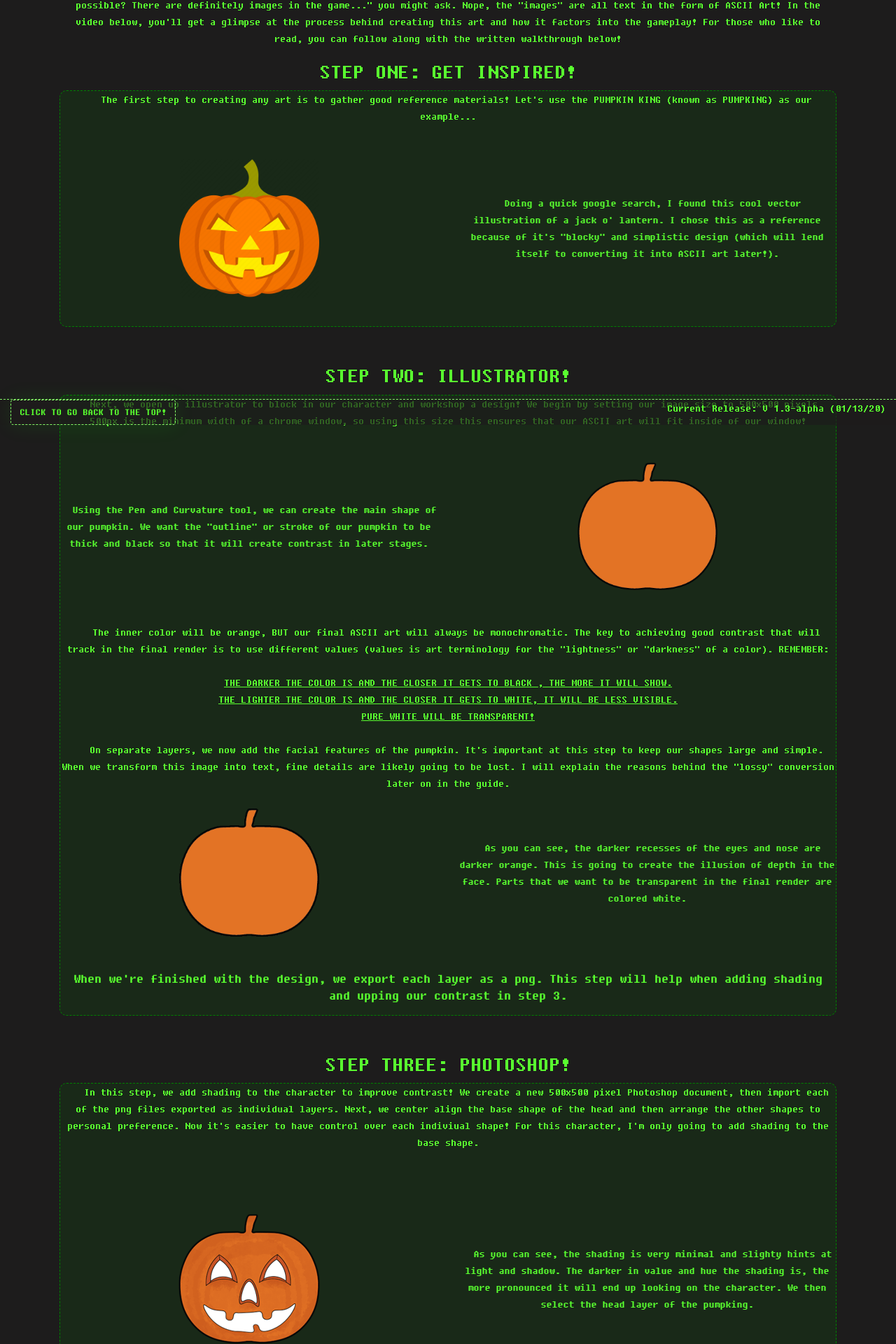
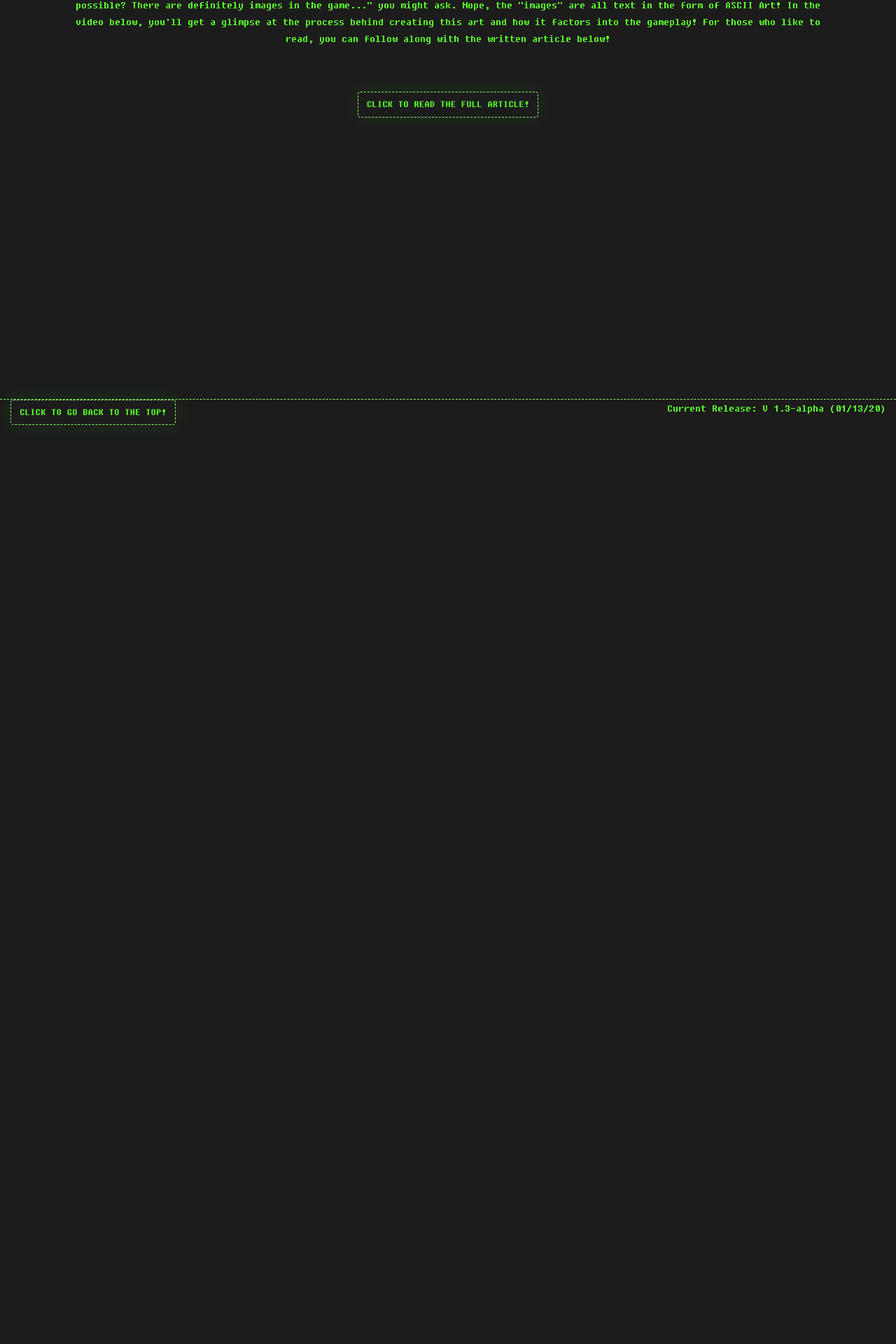
Before and after one commit to davidfioravanti/jsrpg-react, a React (Create React App) app in the folder client/: page /design in a window 1280 px wide. Shown: the part 193-2113 px from the top of the page at 70% size. After the commit the page ends 800 px from the top, so only its background shows below. Built offline with nearby package versions, Linux system fonts and the light colour scheme.

Commit message:
Updated with collapsible content. Removed unused.

```diff
--- a/client/src/components/Pages/Design/Design.js
+++ b/client/src/components/Pages/Design/Design.js
@@ -7,22 +7,28 @@ class Design extends React.Component {
   render() {
     return (
       <div id="designWrapper">
-        <Navigation/>
+        <Navigation />
         <div className="container text-center">
           <h1>THE DESIGN</h1>
           <p> At it's core, JSRPG's charm comes down to it's clever design. The game in it's entirety DOES NOT feature a single
               image. "How is that possible? There are definitely images in the game..." you might ask. Nope, the "images"
               are all text in the form of ASCII Art! In the video below, you'll get a glimpse at the process behind creating
               this art and how it factors into the gameplay! For those who like to read, you can follow along with the written
-                walkthrough below!
+              article below!
             </p>
+          <br/><br/>
+          <button className="btn btn-success" type="button" data-toggle="collapse" data-target="#designArticle" aria-expanded="false" aria-controls="blog1">
+            CLICK TO READ THE FULL ARTICLE!
+          </button>
+          <div id="designArticle" className="collapse">
+            <br/><br/>
             <h2>STEP ONE: GET INSPIRED!</h2>
             <div className="sectionBg">
               <p className="text-center">
                 &nbsp;&nbsp; The first step to creating any art is to gather good reference materials!
                 Let's use the PUMPKIN KING (known as PUMPKING) as our example...
-             <br/><br/>
-             <br/>
+             <br /><br />
+                <br />
                 <div className="row">
                   <div className="col">
                     <img className="jackOLantern" src="../../assets/images/jack-o-lantern.png" alt=""></img>
@@ -43,8 +49,8 @@ class Design extends React.Component {
                 &nbsp;&nbsp; Next, we open up illustrator to block in our character and workshop a design! We begin by setting our image size to
                 500x500 pixels. 500px is the minimum width of a chrome window, so using this size this ensures that our
                 ASCII art will fit inside of our window!
-             <br/><br/>
-             <br/>
+             <br /><br />
+                <br />
                 <div className="row">
                   <div className="col autoMargin">
                     &nbsp;&nbsp;Using the Pen and Curvature tool, we can create the main shape of our pumpkin.
@@ -55,26 +61,26 @@ class Design extends React.Component {
                     <img className="pumpkin1" src="../../assets/images/pumpkinStep1.png" alt=""></img>
                   </div>
                 </div>
-             <br/><br/>
+                <br /><br />
                 &nbsp;&nbsp; The inner color will be orange, BUT our final ASCII art will always be monochromatic.
                 The key to achieving good contrast that will track in the final render is to use different values
                 (values is art terminology for the "lightness" or "darkness" of a color). REMEMBER:
-             <br/><br/>
+             <br /><br />
                 <span className="text-center">
                   <u>
                     THE DARKER THE COLOR IS AND THE CLOSER IT GETS TO BLACK , THE MORE IT WILL SHOW.
-                 <br/>
+                 <br />
                     THE LIGHTER THE COLOR IS AND THE CLOSER IT GETS TO WHITE, IT WILL BE LESS VISIBLE.
-                 <br/>
+                 <br />
                     PURE WHITE WILL BE TRANSPARENT!
                  </u>
                 </span>
-             <br/><br/>
+                <br /><br />
                 &nbsp;&nbsp; On separate layers, we now add the facial features of the pumpkin. It's important at
                 this step to keep our shapes large and simple. When we transform this image into
                 text, fine details are likely going to be lost. I will explain the reasons behind the
                 "lossy" conversion later on in the guide.
-             <br/><br/>
+             <br /><br />
                 <div className="row">
                   <div className="col">
                     <img className="pumpkin1" src="../../assets/images/pumpkinStep2Part2.gif" alt=""></img>
@@ -85,7 +91,7 @@ class Design extends React.Component {
                     transparent in the final render are colored white.
                 </div>
                 </div>
-             <br/><br/>
+                <br /><br />
                 <h5>When we're finished with the design, we export each layer as a png. This step will help
                     when adding shading and upping our contrast in step 3.
              </h5>
@@ -101,23 +107,23 @@ class Design extends React.Component {
                 exported as individual layers. Next, we center align the base shape of the head and then arrange the other
                 shapes to personal preference. Now it's easier to have control over each indiviual shape! For this character, I'm only going
                 to add shading to the base shape.
-             <br/><br/>
-             <br/>
+             <br /><br />
+                <br />
                 <div className="row">
-                 <div className="col">
-                    <img className="pumpkinFinal" src="../../assets/images/pumpkinFinal.png" alt=""></img>
-                 </div>
                   <div className="col autoMargin">
                     &nbsp;&nbsp;As you can see, the shading is very minimal and slighty hints at light and shadow. The darker in value
                     and hue the shading is, the more pronounced it will end up looking on the character. We then select the head layer of the pumpking.
                 </div>
+                  <div className="col">
+                    <img className="pumpkinFinal" src="../../assets/images/pumpkinFinal.png" alt=""></img>
                   </div>
-                <br/>
+                </div>
+                <br />
                 &nbsp;&nbsp;Using the Magic Wand tool (W on windows), click the inner orange color of the head. Copy the selection, and paste it into
                 a new layer above the base. Select the new layer we've created, and in the lock options of the layer panel, click the paint brush icon
                 (Lock Image Pixels). This allows us to draw on the color layer without affecting the base shape! Using some custom brushes
                 , I hint at some of the shapes on the reference image. This will help to sell the illusion of depth.
-                <br/><br/>
+                <br /><br />
                 <h4>Once finished, we add a solid white layer at the very bottom of the layers panel. The image is now ready to export
                     and begin to convert it to ASCII ART!
                 </h4>
@@ -125,7 +131,8 @@ class Design extends React.Component {
             </p>
             </div>
           </div>
-        <Footer/>
+        </div>
+        <Footer />
       </div>
     )
   }
--- a/client/src/components/Pages/PatchNotes/PatchNotes.js
+++ b/client/src/components/Pages/PatchNotes/PatchNotes.js
@@ -9,7 +9,7 @@ class PatchNotes extends React.Component {
         <div className="container text-center">
           <p>
             <h1>PATCH-NOTES:</h1>
-            <hr />
+
           <h3>V1.3-alpha  (01/13/2020):</h3>
           <div className="sectionBg">
             <p>
```
Lines whose indentation alone changed are shown as unchanged.
